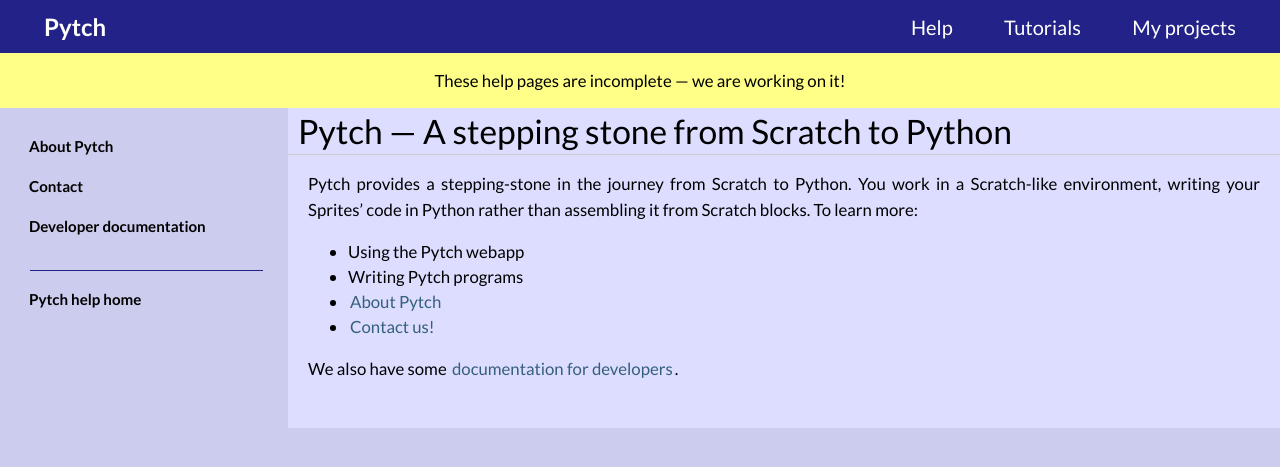
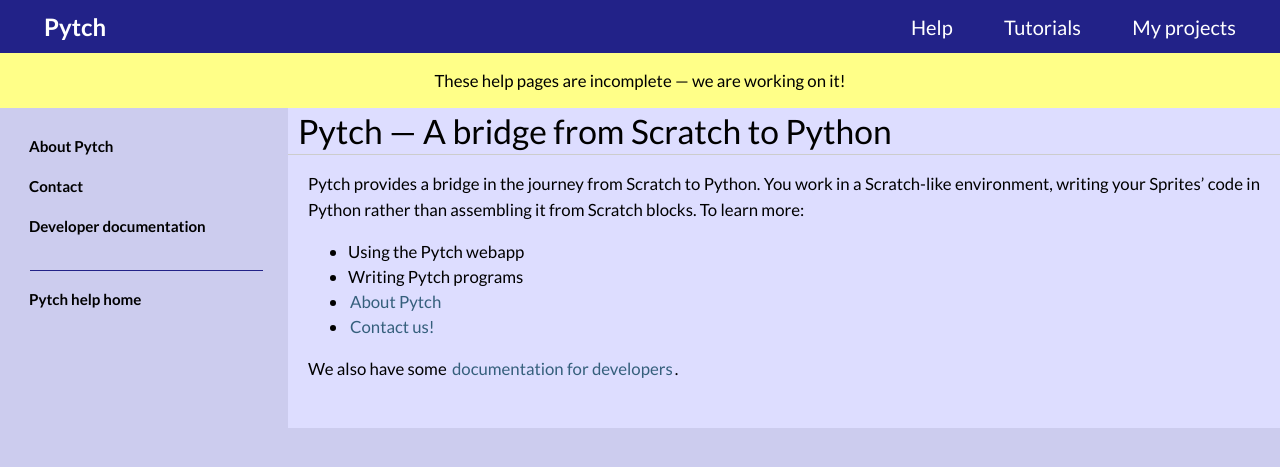
Before and after one commit to pytchlang/pytch-website, a Sphinx documentation site: the page built from source/index.rst, in a window 1280 px wide. Shown: the top 467 px of the page. Built offline with Sphinx 7.4.7, drawn with Linux system fonts in a browser that asks for light colours; pages that are not in the unit, such as notebooks, are missing from menus.

Commit message:
Update top-level summary to say "bridge"

```diff
--- a/source/index.rst
+++ b/source/index.rst
@@ -1,7 +1,7 @@
-Pytch — A stepping stone from Scratch to Python
-===============================================
+Pytch — A bridge from Scratch to Python
+=======================================
 
-Pytch provides a stepping-stone in the journey from Scratch to Python.
+Pytch provides a bridge in the journey from Scratch to Python.
 You work in a Scratch-like environment, writing your Sprites' code in
 Python rather than assembling it from Scratch blocks.  To learn more:
 
```
